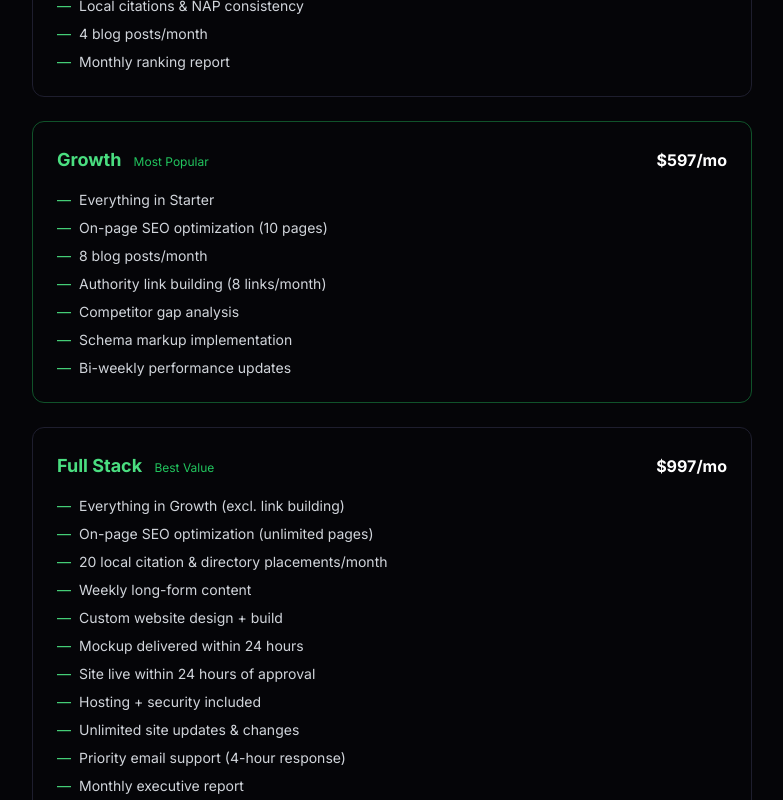
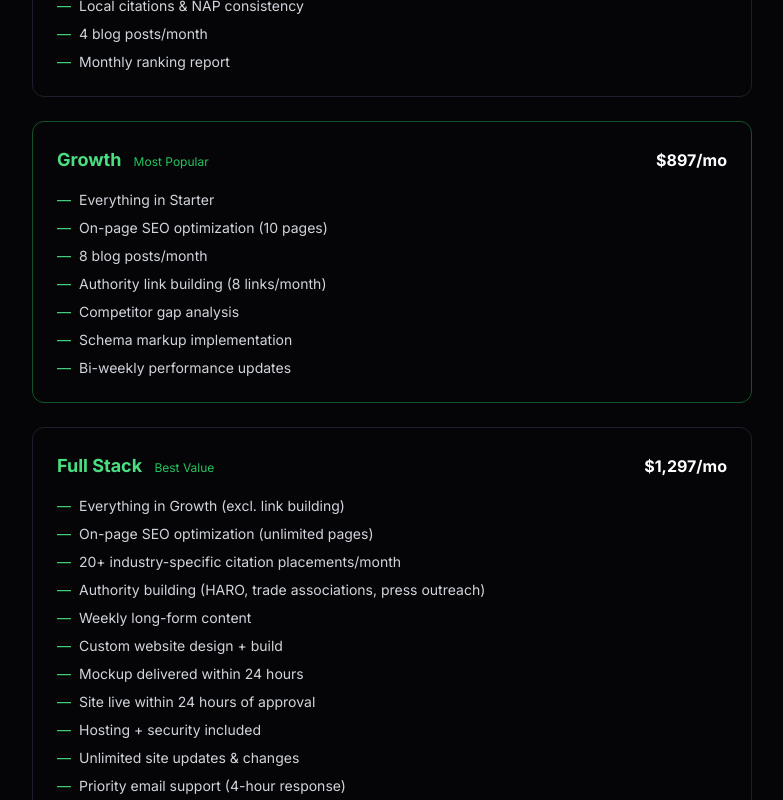
Before and after one commit to EREGMaxx/evergreenseo-agency, a Next.js app: page /terms in a window 1280 px wide. Shown: the part 624-1424 px from the top of the page, without its empty margins (248-1031 px from the left). Built offline with nearby package versions, Linux system fonts and the light colour scheme.

Commit message:
Update pricing Growth  / Full Stack ,297, add authority building to Full Stack

```diff
--- a/app/terms/page.tsx
+++ b/app/terms/page.tsx
@@ -71,7 +71,7 @@ export default function TermsPage() {
               <div className="border border-green-500/40 rounded-xl p-6">
                 <div className="flex items-baseline justify-between mb-4">
                   <h3 className="text-lg font-bold text-green-400">Growth <span className="text-xs font-normal text-green-500 ml-2">Most Popular</span></h3>
-                  <span className="text-white font-bold">$597/mo</span>
+                  <span className="text-white font-bold">$897/mo</span>
                 </div>
                 <ul className="space-y-2 text-sm">
                   {[
@@ -89,13 +89,14 @@ export default function TermsPage() {
               <div className="border border-[#1e1e2e] rounded-xl p-6">
                 <div className="flex items-baseline justify-between mb-4">
                   <h3 className="text-lg font-bold text-green-400">Full Stack <span className="text-xs font-normal text-green-500 ml-2">Best Value</span></h3>
-                  <span className="text-white font-bold">$997/mo</span>
+                  <span className="text-white font-bold">$1,297/mo</span>
                 </div>
                 <ul className="space-y-2 text-sm">
                   {[
                     "Everything in Growth (excl. link building)",
                     "On-page SEO optimization (unlimited pages)",
-                    "20 local citation & directory placements/month",
+                    "20+ industry-specific citation placements/month",
+                    "Authority building (HARO, trade associations, press outreach)",
                     "Weekly long-form content",
                     "Custom website design + build",
                     "Mockup delivered within 24 hours",
--- a/components/Services.tsx
+++ b/components/Services.tsx
@@ -22,7 +22,7 @@ const plans = [
   },
   {
     name: "Growth",
-    price: "$597",
+    price: "$897",
     period: "/mo",
     tagline: "Accelerate rankings. Dominate your market.",
     popular: true,
@@ -43,7 +43,7 @@ const plans = [
   },
   {
     name: "Full Stack",
-    price: "$997",
+    price: "$1,297",
     period: "/mo",
     tagline: "Total dominance. Every advantage, every month.",
     popular: false,
@@ -51,7 +51,8 @@ const plans = [
     features: [
       "On-page SEO optimization (unlimited pages)",
       "Everything in Growth",
-      "20 local citation & directory placements/month",
+      "20+ industry-specific citation placements/month",
+      "Authority building (HARO, trade associations, press outreach)",
       "Weekly long-form content",
       "Ongoing GBP management & weekly posts",
       "Citation monitoring & maintenance",
```
